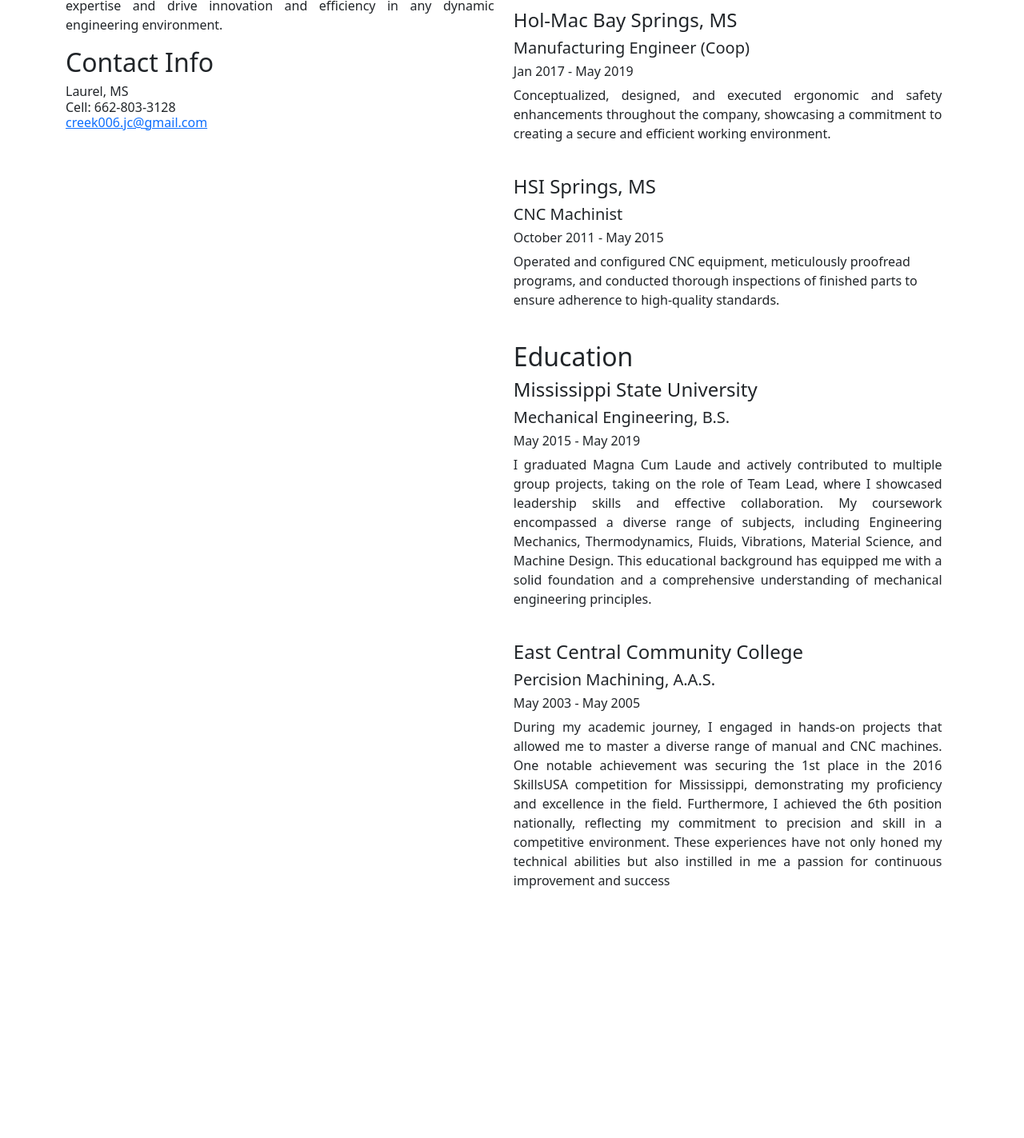
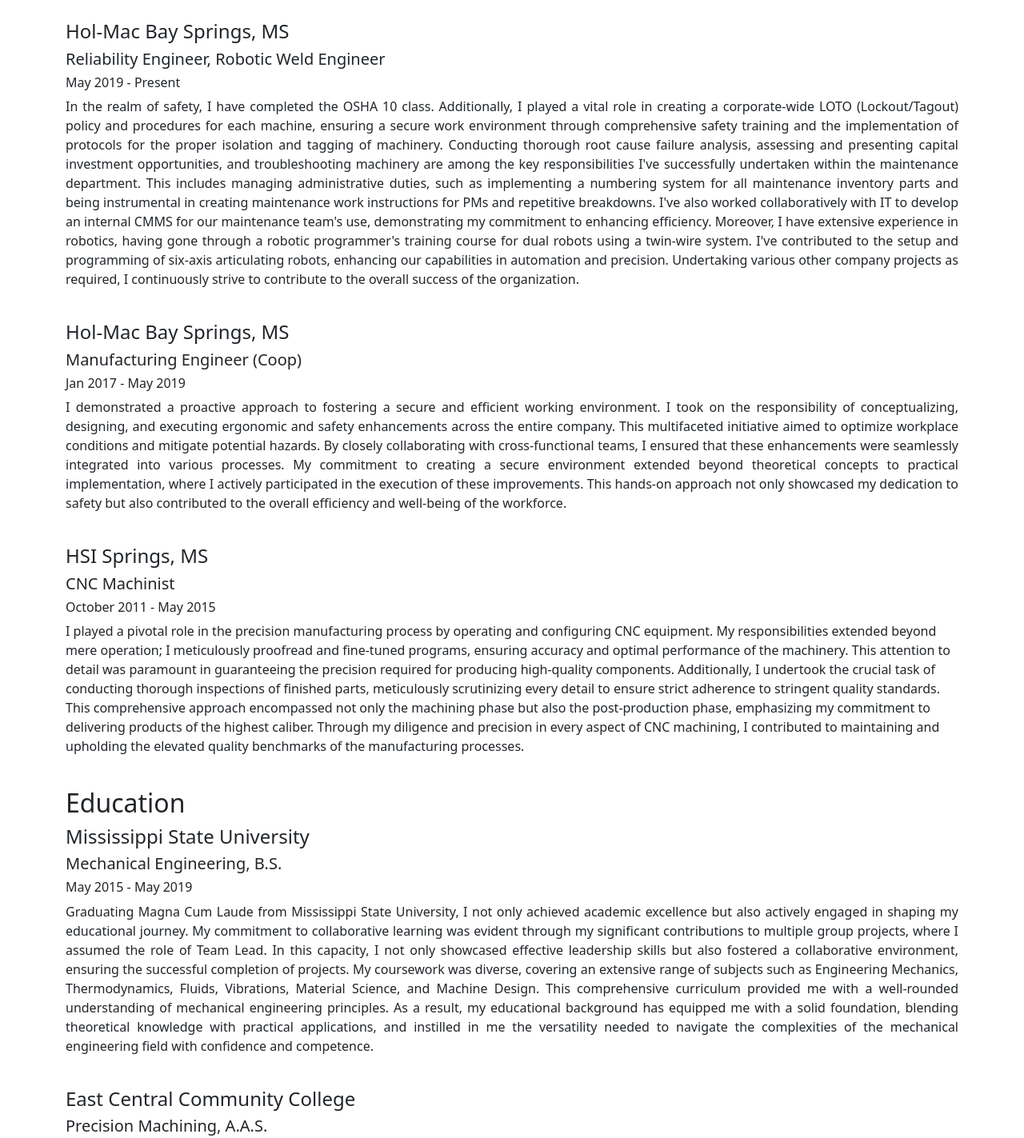
Before and after one commit to creek006/Resume, a plain HTML site: page index.html in a window 1280 px wide. Shown: the part 585-2008 px from the top of the page at 80% size. Before the commit the page ends 1738 px from the top, so only its background shows below. Drawn offline with nearby package versions, Linux system fonts and the light colour scheme.

Commit message:
Update index.html

```diff
--- a/index.html
+++ b/index.html
@@ -1,5 +1,7 @@
+
 <!DOCTYPE html>
 <html lang="en">
+
 <head>
     <meta charset="UTF-8">
     <meta name="viewport" content="width=device-width, initial-scale=1.0">
@@ -26,27 +28,30 @@
             padding-right: 10px;
         }
 
-    .left-column,
-    .right-column {
-      width: 48%;
-      display: inline-block;
-      vertical-align: top;
+        .single-column {
+            width: 100%;
         }
 
         /* Style for the header image */
         .header-image {
-      max-width: 10%; /* Ensure the image doesn't exceed its container width */
-      height: auto; /* Maintain the aspect ratio */
-      margin-left: 10px; /* Adjust the margin as needed */
+            max-width: 10%;
+            /* Ensure the image doesn't exceed its container width */
+            height: auto;
+            /* Maintain the aspect ratio */
+            margin-left: 10px;
+            /* Adjust the margin as needed */
         }
+
         .justified-text {
             text-align: justify;
         }
-	.right-column{
+
+        .right-column {
             margin-left: 20px;
         }
     </style>
 </head>
+
 <body>
 
     <!-- Wrap the header content and image in a flex container -->
@@ -58,57 +63,65 @@
             <img src="photo.jpg" alt="description" class="header-image">
         </div>
     </header>
-  <div class="container mt-4 main-content">
-    <!-- Left Column -->
-    <div class="left-column">
+    <div class="container mt-4 main-content single-column">
+        <!-- Contact Info -->
+        <div>
+            <h2>Contact Info</h2>
+            <h6>Laurel, MS<br>Cell: 662-803-3128<br>
+                <a href="mailto:creek006.jc@gmail.com">creek006.jc@gmail.com</a>
+            </h6>
+        </div>
+
+        <!-- About Me Section -->
+        <div>
             <h2>About Me</h2>
             <p class="justified-text">
                 As a diligent and highly skilled Mechanical Engineer with extensive manufacturing experience, I am devoted to delivering top-tier solutions through my expertise in mechanical design and project management. My reputation for punctuality and an unwavering work ethic is complemented by a successful history of leading cross-functional teams in optimizing manufacturing processes, leading to substantial efficiency gains. Throughout my career, I have showcased a keen ability to troubleshoot and resolve complex issues, ensuring seamless production operations. My commitment to excellence is reflected in a proven track record of spearheading successful projects, reducing costs, and enhancing overall product performance. Supported by a solid educational background in Mechanical Engineering and a comprehensive skill set, including proficiency in relevant software and tools, I am well-positioned to contribute my expertise and drive innovation and efficiency in any dynamic engineering environment.
-
             </p>
-
-
-
-      <!-- Content for the "About Me" section goes here -->
-	        <h2>Contact Info</h2>
-	  <h6>Laurel, MS<br>Cell: 662-803-3128<br>
-	  <a href="mailto:creek006.jc@gmail.com">creek006.jc@gmail.com</a>
         </div>
 
-    <!-- Right Column -->
-    <div class="right-column">
+        <!-- Experience Section -->
+        <div>
             <h2>Experience</h2><br>
             <h4>Hol-Mac Bay Springs, MS</h4>
             <h5>Reliability Engineer, Robotic Weld Engineer</h5>
             <h6>May 2019 - Present</h6>
-      <p class="justified-text">Conduct thorough root cause failure analysis, assess and present capital investment opportunities, troubleshoot machinery, evaluate plant infrastructure for the development of new layouts, and manage administrative responsibilities within the maintenance department. Additionally, handle the transportation, setup, and programming of six-axis articulating robots with external axis connections. Undertake various other company projects as required, showcasing versatility and a proactive approach to contributing to organizational goals.
+            <p class="justified-text">
+                In the realm of safety, I have completed the OSHA 10 class. Additionally, I played a vital role in creating a corporate-wide LOTO (Lockout/Tagout) policy and procedures for each machine, ensuring a secure work environment through comprehensive safety training and the implementation of protocols for the proper isolation and tagging of machinery. Conducting thorough root cause failure analysis, assessing and presenting capital investment opportunities, and troubleshooting machinery are among the key responsibilities I've successfully undertaken within the maintenance department. This includes managing administrative duties, such as implementing a numbering system for all maintenance inventory parts and being instrumental in creating maintenance work instructions for PMs and repetitive breakdowns. I've also worked collaboratively with IT to develop an internal CMMS for our maintenance team's use, demonstrating my commitment to enhancing efficiency. Moreover, I have extensive experience in robotics, having gone through a robotic programmer's training course for dual robots using a twin-wire system. I've contributed to the setup and programming of six-axis articulating robots, enhancing our capabilities in automation and precision. Undertaking various other company projects as required, I continuously strive to contribute to the overall success of the organization.
             </p><br>
             <h4>Hol-Mac Bay Springs, MS</h4>
             <h5>Manufacturing Engineer (Coop)</h5>
             <h6>Jan 2017 - May 2019</h6>
-      <p class="justified-text">Conceptualized, designed, and executed ergonomic and safety enhancements throughout the company, showcasing a commitment to creating a secure and efficient working environment.
+            <p class="justified-text">
+I demonstrated a proactive approach to fostering a secure and efficient working environment. I took on the responsibility of conceptualizing, designing, and executing ergonomic and safety enhancements across the entire company. This multifaceted initiative aimed to optimize workplace conditions and mitigate potential hazards. By closely collaborating with cross-functional teams, I ensured that these enhancements were seamlessly integrated into various processes. My commitment to creating a secure environment extended beyond theoretical concepts to practical implementation, where I actively participated in the execution of these improvements. This hands-on approach not only showcased my dedication to safety but also contributed to the overall efficiency and well-being of the workforce.
             </p><br>
             <h4>HSI Springs, MS</h4>
             <h5>CNC Machinist</h5>
             <h6>October 2011 - May 2015</h6>
-      <p>Operated and configured CNC equipment, meticulously proofread programs, and conducted thorough inspections of finished parts to ensure adherence to high-quality standards.
+            <p>I played a pivotal role in the precision manufacturing process by operating and configuring CNC equipment. My responsibilities extended beyond mere operation; I meticulously proofread and fine-tuned programs, ensuring accuracy and optimal performance of the machinery. This attention to detail was paramount in guaranteeing the precision required for producing high-quality components. Additionally, I undertook the crucial task of conducting thorough inspections of finished parts, meticulously scrutinizing every detail to ensure strict adherence to stringent quality standards. This comprehensive approach encompassed not only the machining phase but also the post-production phase, emphasizing my commitment to delivering products of the highest caliber. Through my diligence and precision in every aspect of CNC machining, I contributed to maintaining and upholding the elevated quality benchmarks of the manufacturing processes.
             </p><br>
             <!-- Repeat the experience details as needed -->
+        </div>
 
+        <!-- Education Section -->
+        <div>
             <h2>Education</h2>
             <h4>Mississippi State University</h4>
             <h5>Mechanical Engineering, B.S.</h5>
             <h6>May 2015 - May 2019</h6>
-      <p class="justified-text"> I graduated Magna Cum Laude and actively contributed to multiple group projects, taking on the role of Team Lead, where I showcased leadership skills and effective collaboration. My coursework encompassed a diverse range of subjects, including Engineering Mechanics, Thermodynamics, Fluids, Vibrations, Material Science, and Machine Design. This educational background has equipped me with a solid foundation and a comprehensive understanding of mechanical engineering principles.
+            <p class="justified-text">Graduating Magna Cum Laude from Mississippi State University, I not only achieved academic excellence but also actively engaged in shaping my educational journey. My commitment to collaborative learning was evident through my significant contributions to multiple group projects, where I assumed the role of Team Lead. In this capacity, I not only showcased effective leadership skills but also fostered a collaborative environment, ensuring the successful completion of projects. My coursework was diverse, covering an extensive range of subjects such as Engineering Mechanics, Thermodynamics, Fluids, Vibrations, Material Science, and Machine Design. This comprehensive curriculum provided me with a well-rounded understanding of mechanical engineering principles. As a result, my educational background has equipped me with a solid foundation, blending theoretical knowledge with practical applications, and instilled in me the versatility needed to navigate the complexities of the mechanical engineering field with confidence and competence.
             </p><br>
             <h4>East Central Community College</h4>
-      <h5>Percision Machining, A.A.S.</h5>
+            <h5>Precision Machining, A.A.S.</h5>
             <h6>May 2003 - May 2005</h6>
-      <p class="justified-text">During my academic journey, I engaged in hands-on projects that allowed me to master a diverse range of manual and CNC machines. One notable achievement was securing the 1st place in the 2016 SkillsUSA competition for Mississippi, demonstrating my proficiency and excellence in the field. Furthermore, I achieved the 6th position nationally, reflecting my commitment to precision and skill in a competitive environment. These experiences have not only honed my technical abilities but also instilled in me a passion for continuous improvement and success
+            <p class="justified-text">
+Throughout my academic journey, I actively immersed myself in hands-on projects, providing me with invaluable experiences and skill development across a diverse spectrum of manual and CNC machines. One remarkable milestone in my journey was clinching the 1st place in the 2016 SkillsUSA competition for Mississippi. This achievement not only underscored my proficiency and excellence in the field but also demonstrated my ability to apply theoretical knowledge to practical challenges. Moreover, on a national scale, I secured the 6th position, emphasizing my dedication to precision and skill within a highly competitive environment. These experiences have served as catalysts for continuous improvement and success, honing not only my technical abilities but also fostering a profound passion for pushing boundaries and achieving excellence. The lessons learned from these achievements have become integral to my professional approach, driving me to consistently strive for higher standards and contribute positively to any endeavor I undertake.
             </p><br>
         </div>
+
     </div>
 
     <script src="https://cdn.jsdelivr.net/npm/bootstrap@5.3.0/dist/js/bootstrap.bundle.min.js"></script>
 </body>
+
 </html>
```
Lines whose indentation alone changed are shown as unchanged.
